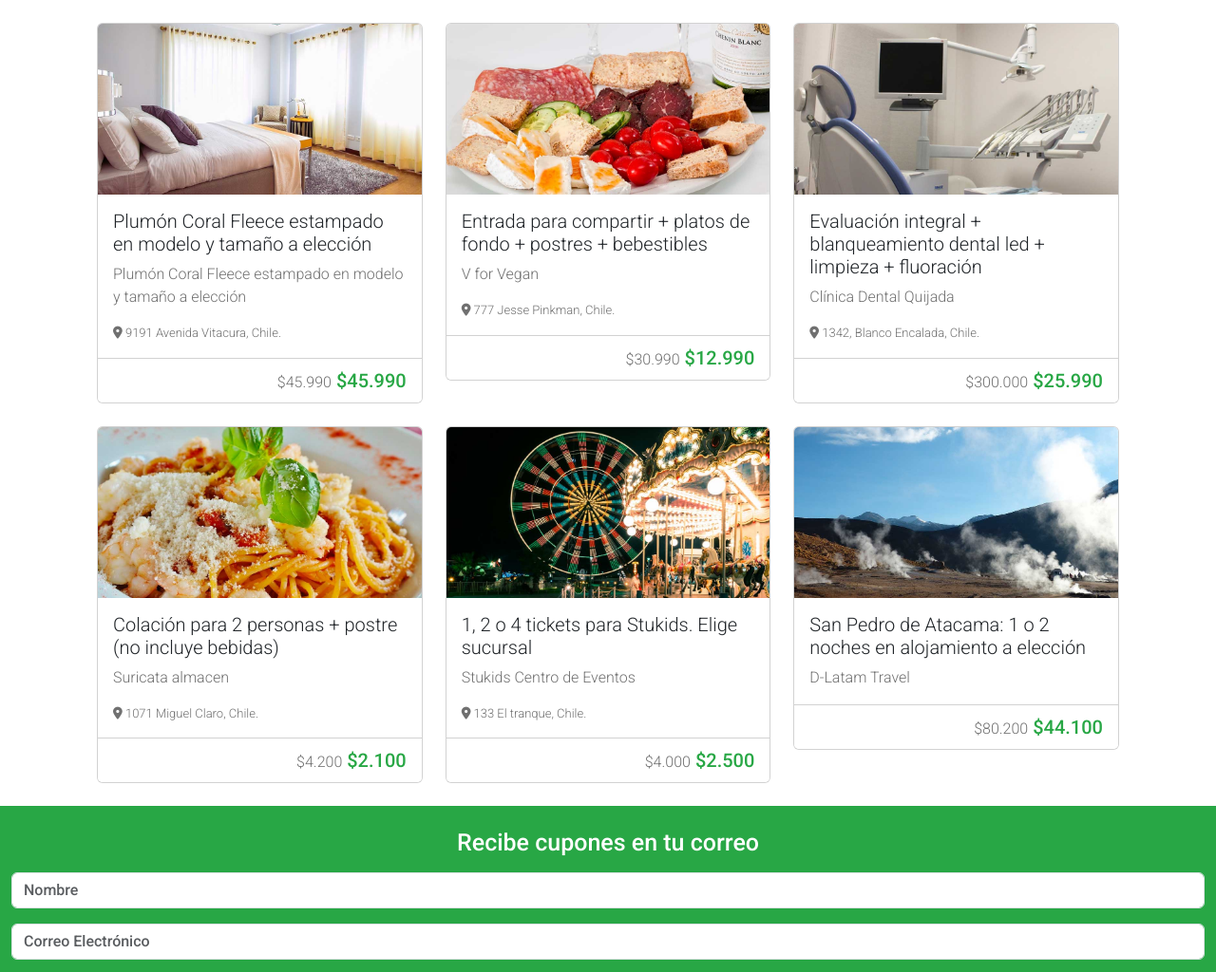
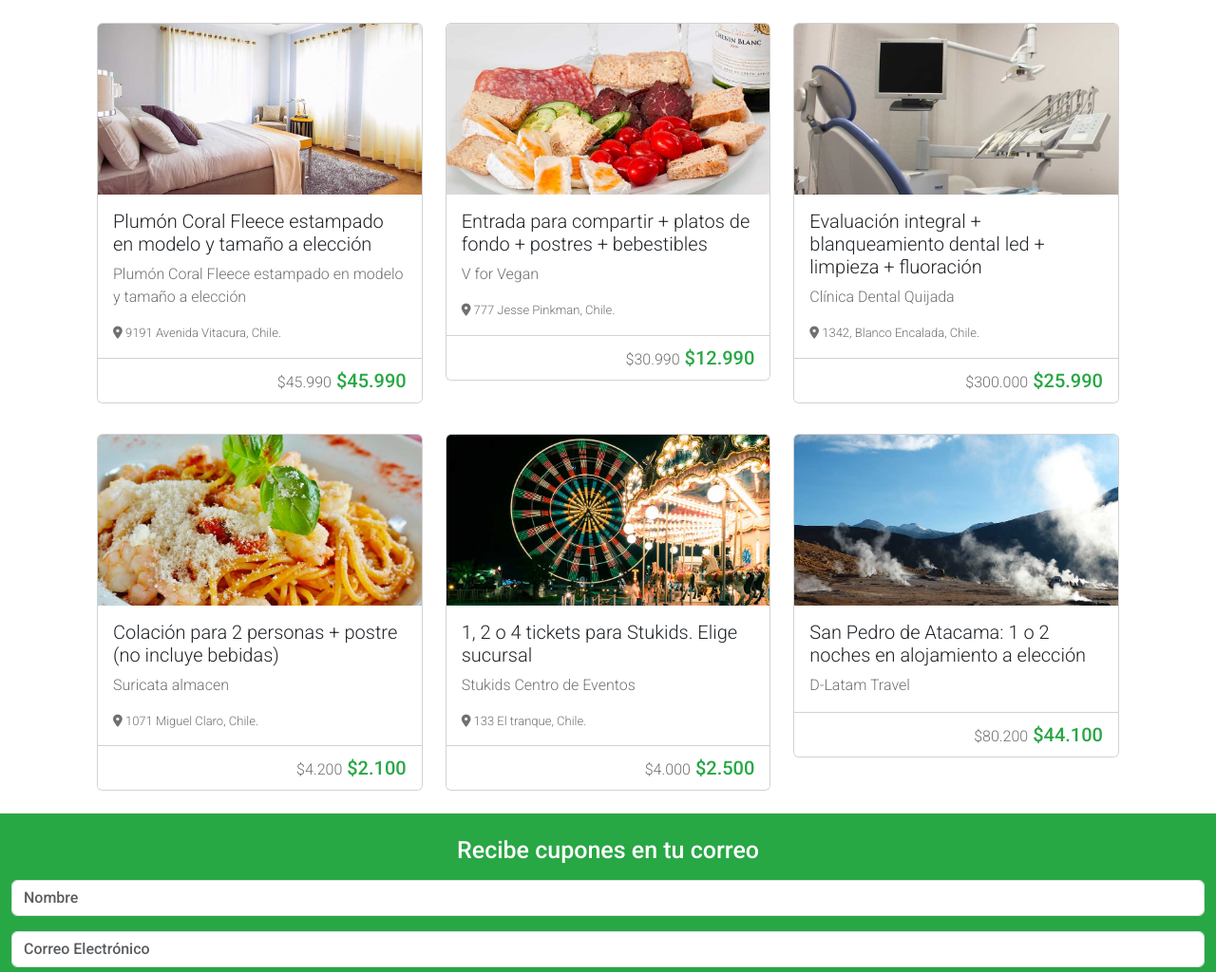
Before and after one commit to felipejoq/desafiolatam, a plain HTML site: page 04-cupon/index.html in a window 1280 px wide. Shown: the part 64-1088 px from the top of the page at 95% size. Drawn offline with nearby package versions, Linux system fonts and the light colour scheme.

Commit message:
Columns and rows bootstrap fixed

```diff
--- a/04-cupon/index.html
+++ b/04-cupon/index.html
@@ -114,7 +114,8 @@
                 </div>
             </div>
         </div>
-
+    </div>
+    <div class="row row-cols-1 row-cols-md-3 g-4 m-2">
         <div class="col">
             <div class="card">
                 <img src="assets/img/04-lunch.jpg" class="card-img-top img-card" alt="Delicious pasta to lunch">
```
